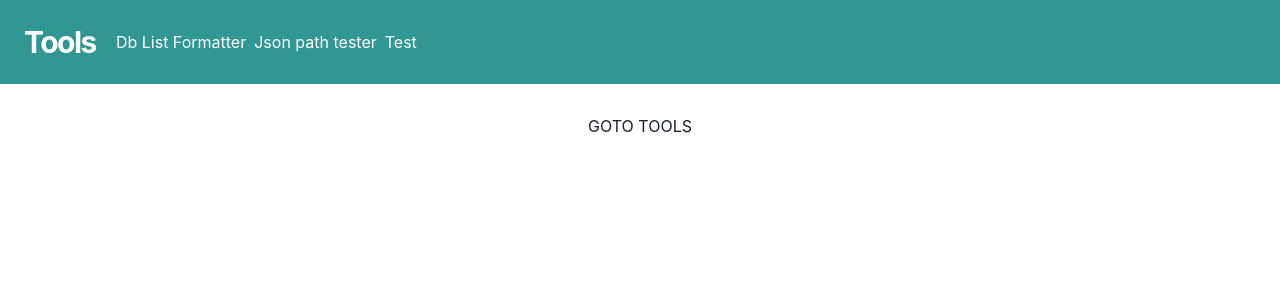
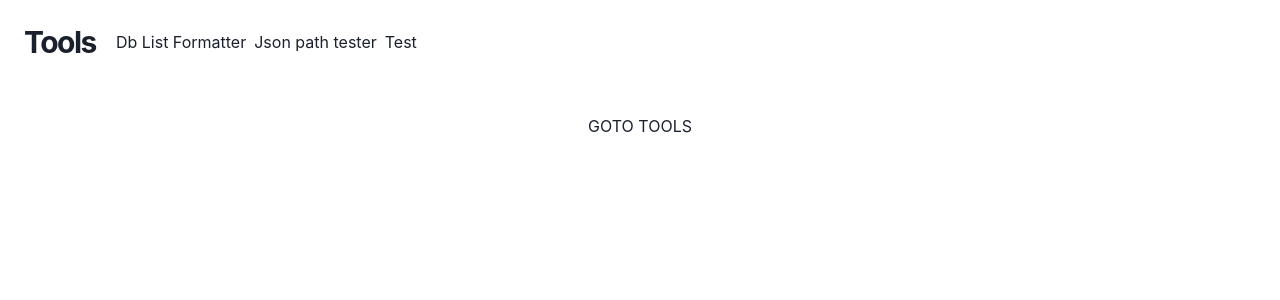
Before and after one commit to XenaDevs/tools, a Next.js app: page / in a window 1280 px wide. Shown: the top 300 px of the page. Built offline with nearby package versions, Linux system fonts and the light colour scheme.

Commit message:
remove colors

```diff
--- a/components/Header/index.js
+++ b/components/Header/index.js
@@ -21,8 +21,6 @@ const Header = (props) => {
       justify="space-between"
       wrap="wrap"
       padding={6}
-      bg="teal.500"
-      color="white"
       style={{ marginBottom: 30 }}
       {...props}
     >
```
